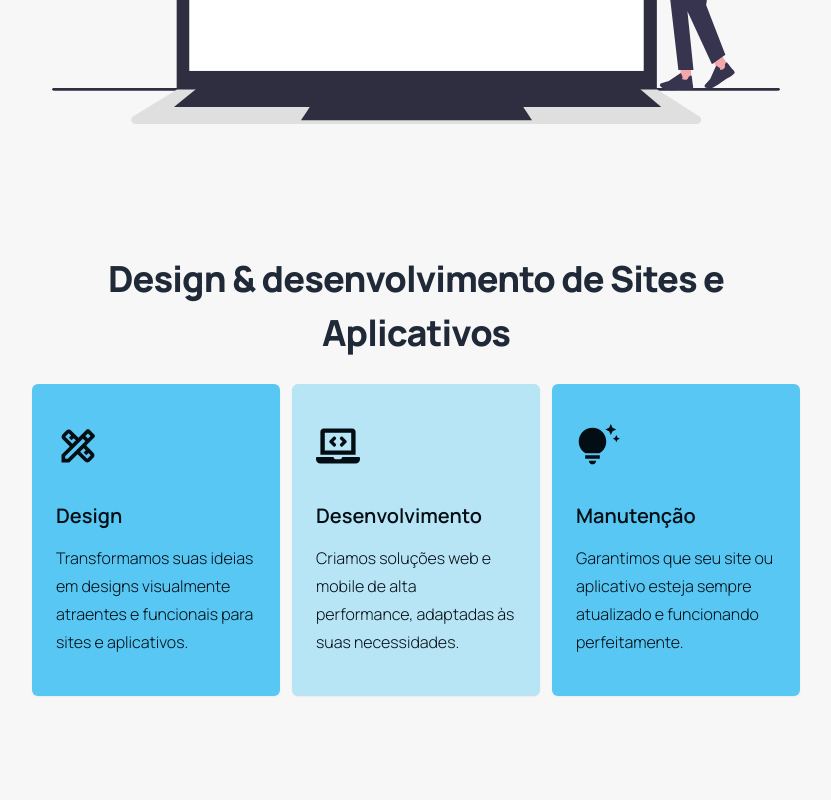
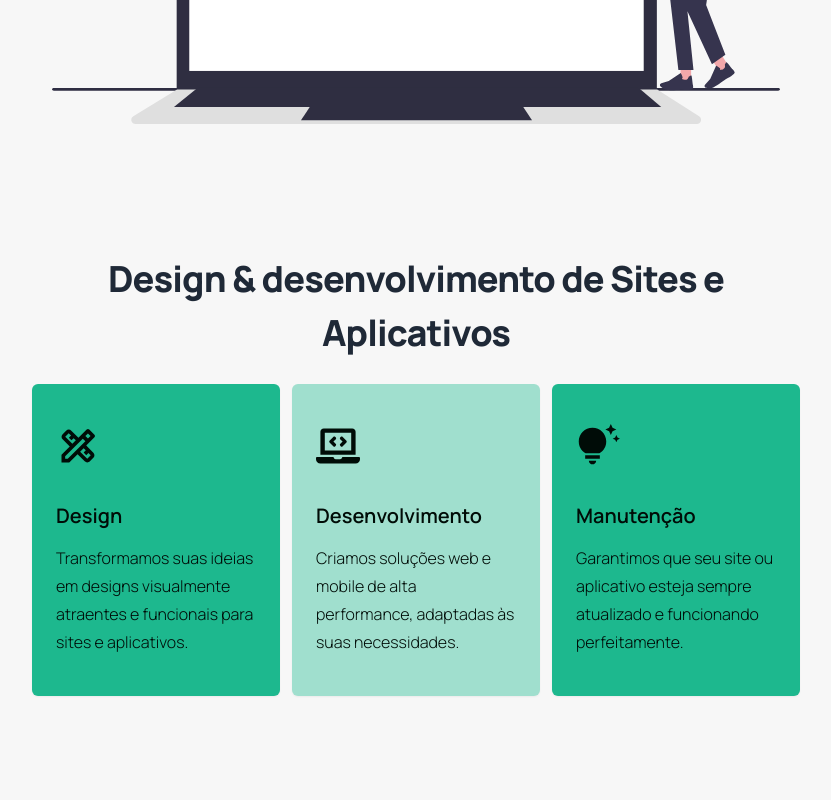
Before and after one commit to jessemezini/feacomoveis.com.br, a Next.js app: page / in a window 1280 px wide. Shown: the part 731-1531 px from the top of the page, without its empty margins (224-1055 px from the left). Built offline with nearby package versions, Linux system fonts and the light colour scheme.

Commit message:
upd daisy theme to forest

```diff
--- a/src/app/layout.tsx
+++ b/src/app/layout.tsx
@@ -20,7 +20,7 @@ export default function RootLayout({
   children: React.ReactNode;
 }>) {
   return (
-    <html lang="pt-BR" data-theme="synthwave">
+    <html lang="pt-BR" data-theme="forest">
       <body className={font.className}>
         <NavBar />
         {children}
--- a/src/components/services.tsx
+++ b/src/components/services.tsx
@@ -15,7 +15,7 @@ export default function Services() {
 
         <div className="max-w-3xl mx-auto flex flex-col sm:flex-row gap-3 text-left [&>div]:prose [&>div]:py-10 [&>div]:px-6 [&>div]:flex-1 [&>div]:rounded-md [&>div]:shadow-sm">
           <div
-            data-theme="synthwave"
+            data-theme="forest"
             className="bg-secondary hover:bg-secondary/50"
           >
             <MdOutlineDesignServices
@@ -30,7 +30,7 @@ export default function Services() {
           </div>
 
           <div
-            data-theme="synthwave"
+            data-theme="forest"
             className="bg-secondary/40 hover:bg-secondary/20"
           >
             <FaLaptopCode size={44} className="text-secondary-content" />
@@ -43,7 +43,7 @@ export default function Services() {
           </div>
 
           <div
-            data-theme="synthwave"
+            data-theme="forest"
             className="bg-secondary hover:bg-secondary/50"
           >
             <MdTipsAndUpdates size={44} className="text-secondary-content" />
--- a/tailwind.config.ts
+++ b/tailwind.config.ts
@@ -17,7 +17,7 @@ const config: Config = {
   },
   plugins: [require("@tailwindcss/typography"), require("daisyui")],
   daisyui: {
-    themes: ["synthwave", "light"],
+    themes: ["light", "forest"],
   },
 };
 export default config;
```
